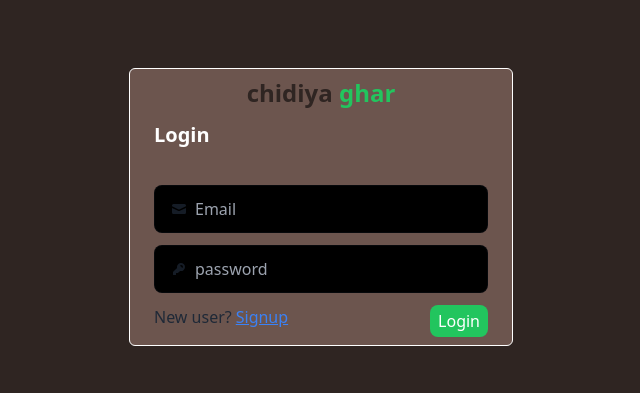
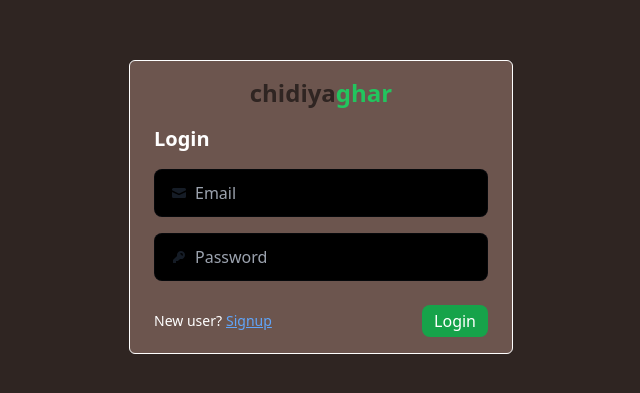
Before and after one commit to Rishi-Puri-Goswami/full-stack-chat-app, a React (Vite) app in the folder chidiya_ghar/Frontend/: page /login in a window 1280 px wide. Shown: the part 193-586 px from the top of the page, without its empty margins (319-959 px from the left). Built offline with nearby package versions, Linux system fonts and the light colour scheme.

Commit message:
Update Login.jsx

```diff
--- a/chidiya_ghar/Frontend/src/components/Login.jsx
+++ b/chidiya_ghar/Frontend/src/components/Login.jsx
@@ -14,41 +14,41 @@ function Login() {
     formState: { errors },
   } = useForm();
 
-  const onSubmit = (data) => {
+  const onSubmit = async (data) => {
     const userInfo = {
       email: data.email,
       password: data.password,
     };
-    // console.log(userInfo);
-    axios
-      .post("https://chidyaghar-backend.onrender.com/api/user/login", userInfo ,{
-    withCredentials: true
-  })
-      .then((response) => {
+
+    try {
+      const response = await axios.post(
+        "https://chidyaghar-backend.onrender.com/api/user/login",
+        userInfo,
+        { withCredentials: true }
+      );
+
       if (response.data) {
         toast.success("Login successful");
-        }
         localStorage.setItem("ChatApp", JSON.stringify(response.data));
         setAuthUser(response.data);
-      })
-      .catch((error) => {
-        if (error.response) {
-          toast.error("password or email is incorrect ");
       }
-      });
+    } catch (error) {
+      const msg = error.response?.data?.message || "Email or password is incorrect";
+      toast.error(msg);
+    }
   };
+
   return (
-    <>
     <div className="flex h-screen bg-[#2f2522] items-center justify-center">
       <form
         onSubmit={handleSubmit(onSubmit)}
-          className="border border-white px-6 py-2 bg-[#6c554e] rounded-md space-y-3 w-96"
+        className="border border-white px-6 py-4 bg-[#6c554e] rounded-md space-y-4 w-96"
       >
         <h1 className="text-2xl text-center">
-           <span className="text-[#2f2522] font-bold">chidiya</span>  <span className="text-green-500 font-semibold">ghar</span>
+          <span className="text-[#2f2522] font-bold">chidiya</span>
+          <span className="text-green-500 font-semibold">ghar</span>
         </h1>
         <h2 className="text-xl text-white font-bold">Login</h2>
-          <br />
 
         {/* Email */}
         <label className="input input-bordered flex items-center bg-[#000000] gap-2">
@@ -62,19 +62,16 @@ function Login() {
             <path d="M15 6.954 8.978 9.86a2.25 2.25 0 0 1-1.956 0L1 6.954V11.5A1.5 1.5 0 0 0 2.5 13h11a1.5 1.5 0 0 0 1.5-1.5V6.954Z" />
           </svg>
           <input
-
             type="email"
-              className="grow "
+            className="grow"
             placeholder="Email"
-              {...register("email", { required: true })}
+            {...register("email", { required: "Email is required" })}
           />
-
         </label>
         {errors.email && (
-            <span className="text-red-500 text-sm font-semibold">
-              This field is required
-            </span>
+          <span className="text-red-500 text-sm font-semibold">{errors.email.message}</span>
         )}
+
         {/* Password */}
         <label className="input input-bordered bg-[#000000] flex items-center gap-2">
           <svg
@@ -92,35 +89,30 @@ function Login() {
           <input
             type="password"
             className="grow"
-              placeholder="password"
-              {...register("password", { required: true })}
+            placeholder="Password"
+            {...register("password", { required: "Password is required" })}
           />
         </label>
         {errors.password && (
-            <span className="text-red-500 text-sm font-semibold">
-              This field is required
-            </span>
+          <span className="text-red-500 text-sm font-semibold">{errors.password.message}</span>
         )}
-          {/* Text & Button */}
-          <div className="flex justify-between">
-            <p>
+
+        {/* Footer */}
+        <div className="flex justify-between items-center pt-2">
+          <p className="text-white text-sm">
             New user?
-              <Link
-                to="/signup"
-                className="text-blue-500 underline cursor-pointer ml-1"
-              >
+            <Link to="/signup" className="text-blue-400 underline ml-1">
               Signup
             </Link>
           </p>
           <input
             type="submit"
             value="Login"
-              className="text-white bg-green-500 px-2 py-1 cursor-pointer rounded-lg"
+            className="text-white bg-green-600 hover:bg-green-700 transition px-3 py-1 rounded-lg cursor-pointer"
           />
         </div>
       </form>
     </div>
-    </>
   );
 }
 
```
Lines whose indentation alone changed are shown as unchanged.
